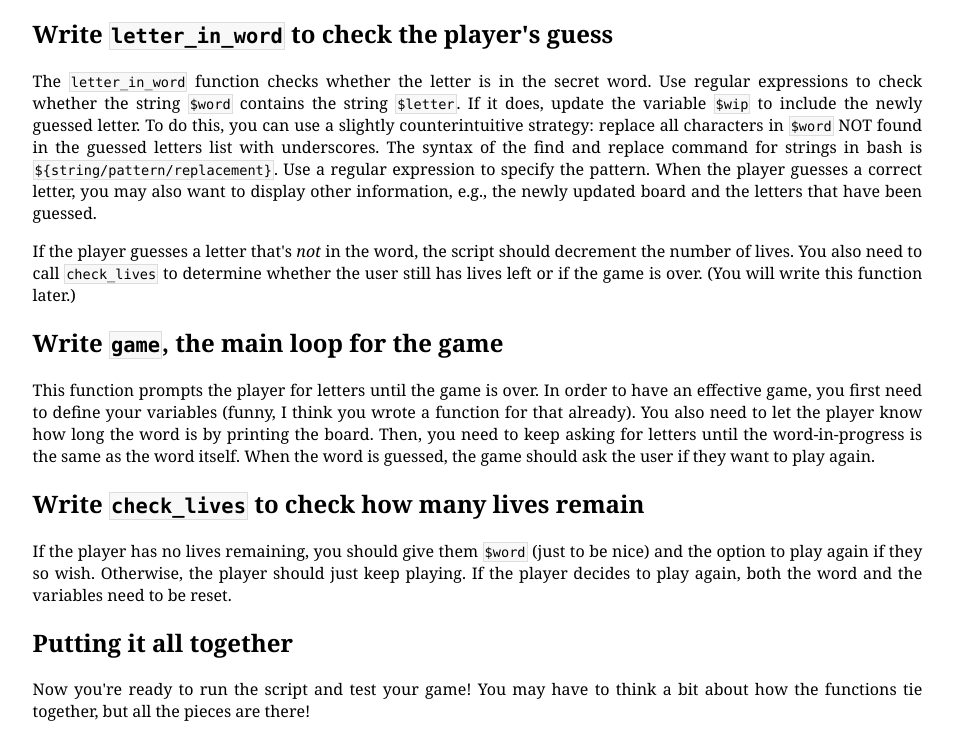
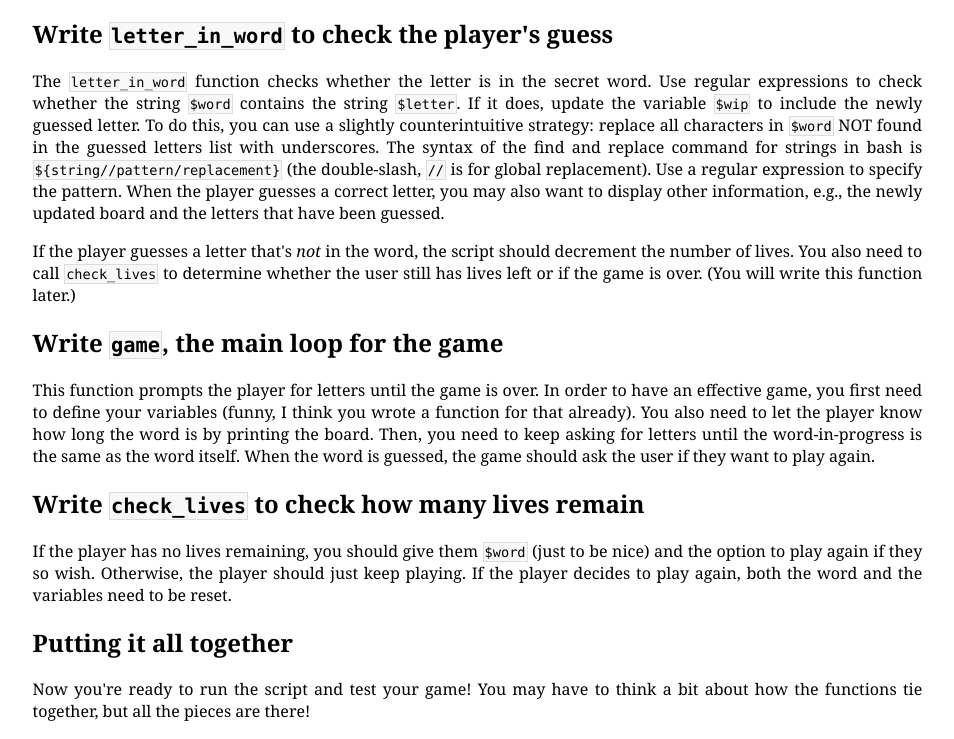
Before and after one commit to hmc-sysadmin/labs, a plain HTML site: page scripting.html in a window 1280 px wide. Shown: the part 2952-3691 px from the top of the page, without its empty margins (137-1091 px from the left). Drawn offline with nearby package versions, Linux system fonts and the light colour scheme; some packages are replaced by stand-ins of ours.

Commit message:
Fixing typo in writeup (we need global replacement).

```diff
--- a/scripting.html
+++ b/scripting.html
@@ -216,10 +216,10 @@ Use regular expressions to check whether the string <span data-line="8;scripting
 letter. To do this, you can use a slightly counterintuitive strategy: replace
 all characters in <span data-line="8;scripting.md::182"></span><code class="code">$word</code><span data-line="8;scripting.md::182"></span> NOT found in the guessed letters list with
 underscores. The syntax of the find and replace command for strings in bash is
-<span data-line="8;scripting.md::184"></span><code class="code">${string/pattern/replacement}</code><span data-line="8;scripting.md::184"></span>. Use a regular expression to specify the
-pattern. When the player guesses a correct letter, you may also want to display
-other information, e.g., the newly updated board and the letters that have been
-guessed.
+<span data-line="8;scripting.md::184"></span><code class="code">${string//pattern/replacement}</code><span data-line="8;scripting.md::184"></span> (the double-slash, <span data-line="8;scripting.md::184"></span><code class="code">//</code><span data-line="8;scripting.md::184"></span> is for global
+replacement). Use a regular expression to specify the  pattern. When the player
+guesses a correct letter, you may also want to display other information, e.g.,
+the newly updated board and the letters that have been  guessed.
 </p>
 <p class="indent" data-line="8;scripting.md:189"><span data-line="8;scripting.md::189"></span>If the player guesses a letter that<span data-line="8;scripting.md::189"></span>&#39;<span data-line="8;scripting.md::189"></span>s <span data-line="8;scripting.md::189"></span><em>not</em><span data-line="8;scripting.md::189"></span> in the word, the script should
 decrement the number of lives.  You also need to call <span data-line="8;scripting.md::190"></span><code class="code">check_lives</code><span data-line="8;scripting.md::190"></span> to determine
```
Also changed, not shown: 1 other file.
